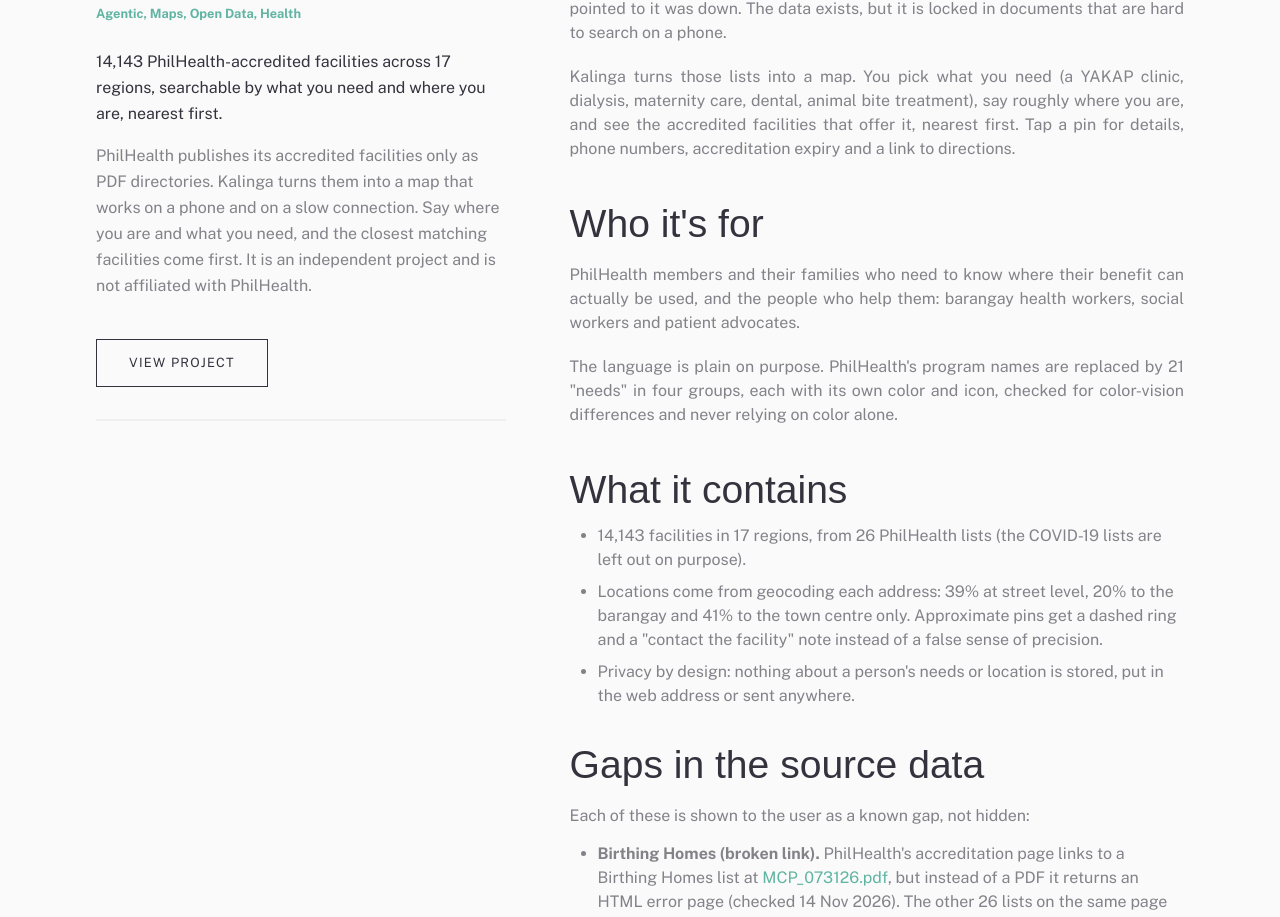
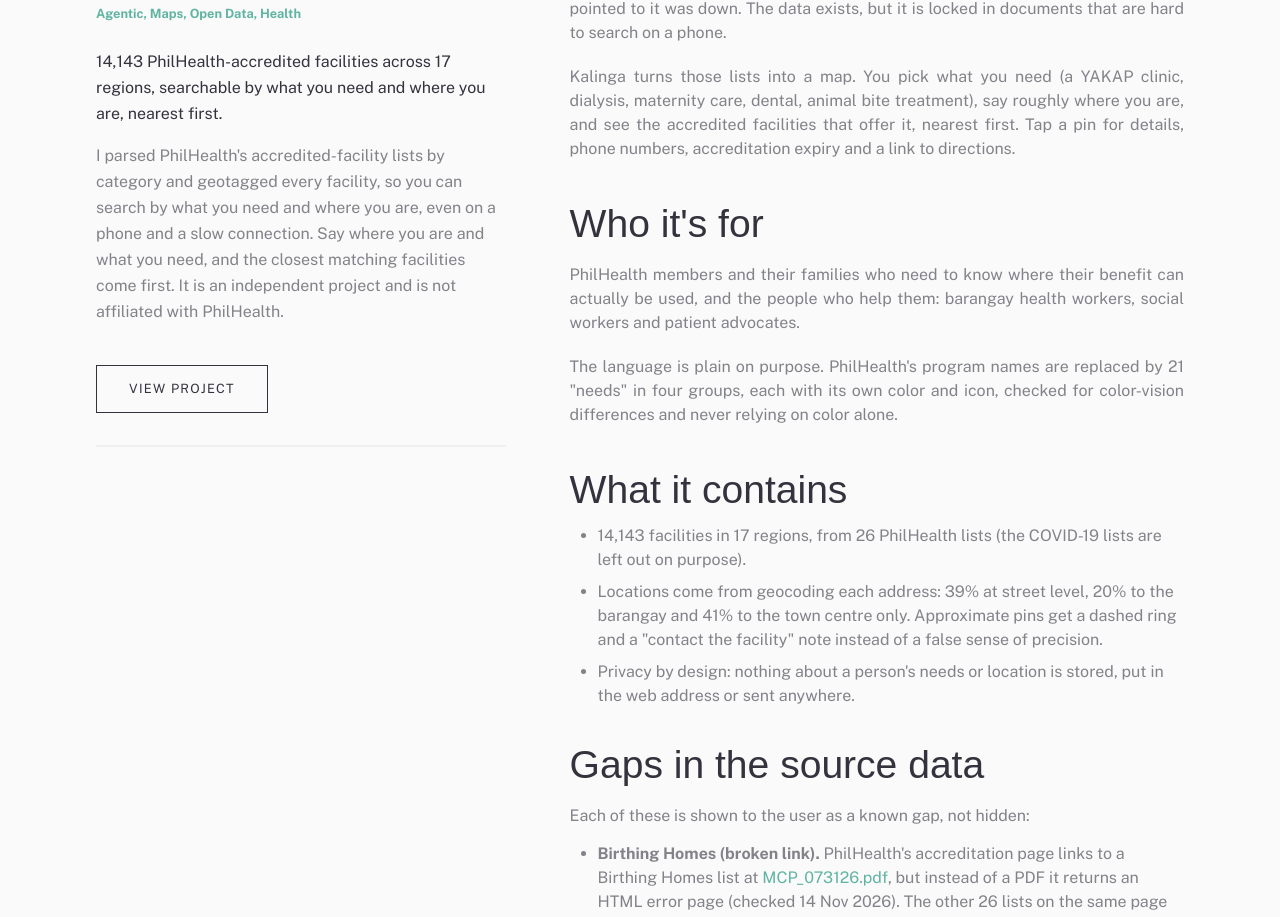
Before and after one commit to jadurani/personal-website-v2, a Next.js app: page /projects/kalinga in a window 1280 px wide. Shown: the part 976-1893 px from the top of the page. Built offline with nearby package versions, Linux system fonts and the light colour scheme; no server answers; a web font is replaced by a local one; what react-google-recaptcha-v3 would draw is missing.

Commit message:
feat: reword Kalinga description to parsed and geotagged

```diff
--- a/src/app/projects/kalinga/page.tsx
+++ b/src/app/projects/kalinga/page.tsx
@@ -13,7 +13,7 @@ const IMG = "/images/portfolio/kalinga";
 export const metadata: Metadata = {
   title: "Kalinga | Jadurani Davalos",
   description:
-    "A map for finding PhilHealth-accredited facilities near you, built from 26 PDF directories. Independent project, built with an AI coding agent.",
+    "Find PhilHealth-accredited facilities near you: parsed by category and geotagged so they can be searched by need and location. Independent project, built with an AI coding agent.",
 };
 
 const DESKTOP_SHOTS = [
@@ -62,11 +62,11 @@ export default function ProjectPage() {
         what you need and where you are, nearest first.
       </p>
       <p className="py-2">
-        PhilHealth publishes its accredited facilities only as PDF directories.
-        Kalinga turns them into a map that works on a phone and on a slow
-        connection. Say where you are and what you need, and the closest
-        matching facilities come first. It is an independent project and is not
-        affiliated with PhilHealth.
+        I parsed PhilHealth&#39;s accredited-facility lists by category and
+        geotagged every facility, so you can search by what you need and where
+        you are, even on a phone and a slow connection. Say where you are and
+        what you need, and the closest matching facilities come first. It is an
+        independent project and is not affiliated with PhilHealth.
       </p>
     </>
   );
--- a/src/lib/projects.contant.ts
+++ b/src/lib/projects.contant.ts
@@ -25,7 +25,7 @@ export const PROJECTS: ProjectPreview[] = [
   {
     title: "Kalinga",
     description:
-      "Find PhilHealth-accredited facilities near you. 14,143 facilities from 26 PDF directories, searchable by need and location on a map that works on a phone. An independent project, built with an AI coding agent.",
+      "Find PhilHealth-accredited facilities near you. I parsed PhilHealth's facility lists by category and geotagged all 14,143 facilities, so they can be searched by need and location on a map that works on a phone. An independent project, built with an AI coding agent.",
     thumbnailSrc: "/images/portfolio/kalinga/kalinga-thumbnail-mobile.png",
     path: "kalinga",
     tags: ["Agentic", "Maps", "Open Data", "Health"],
```
